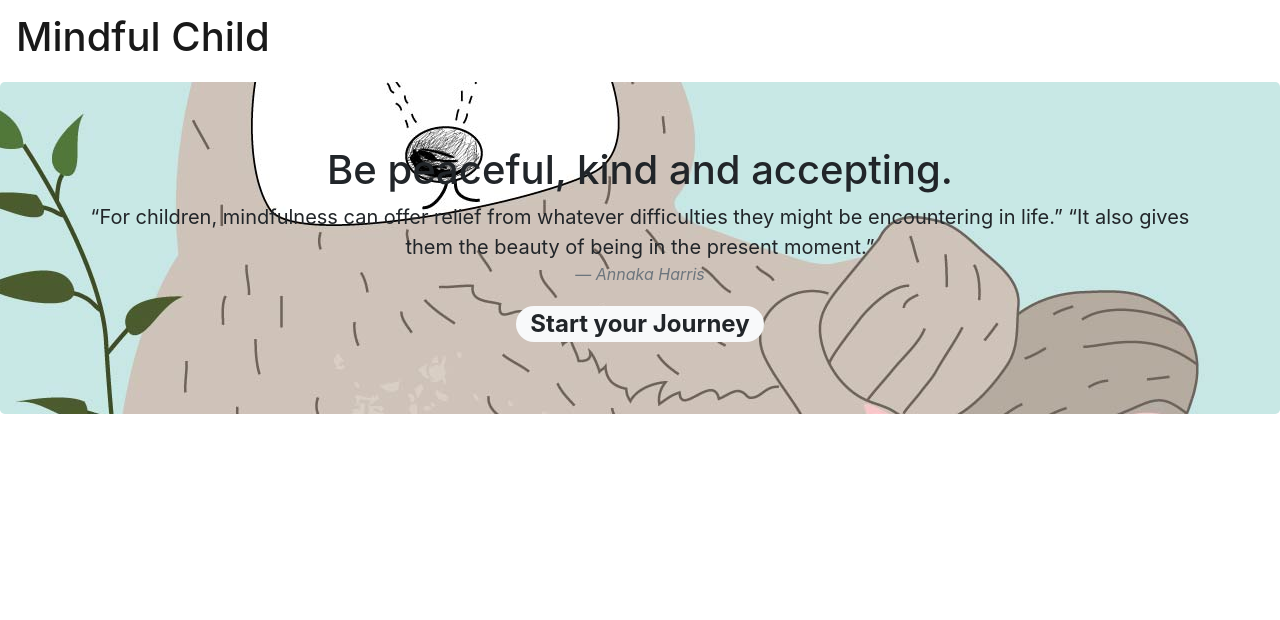
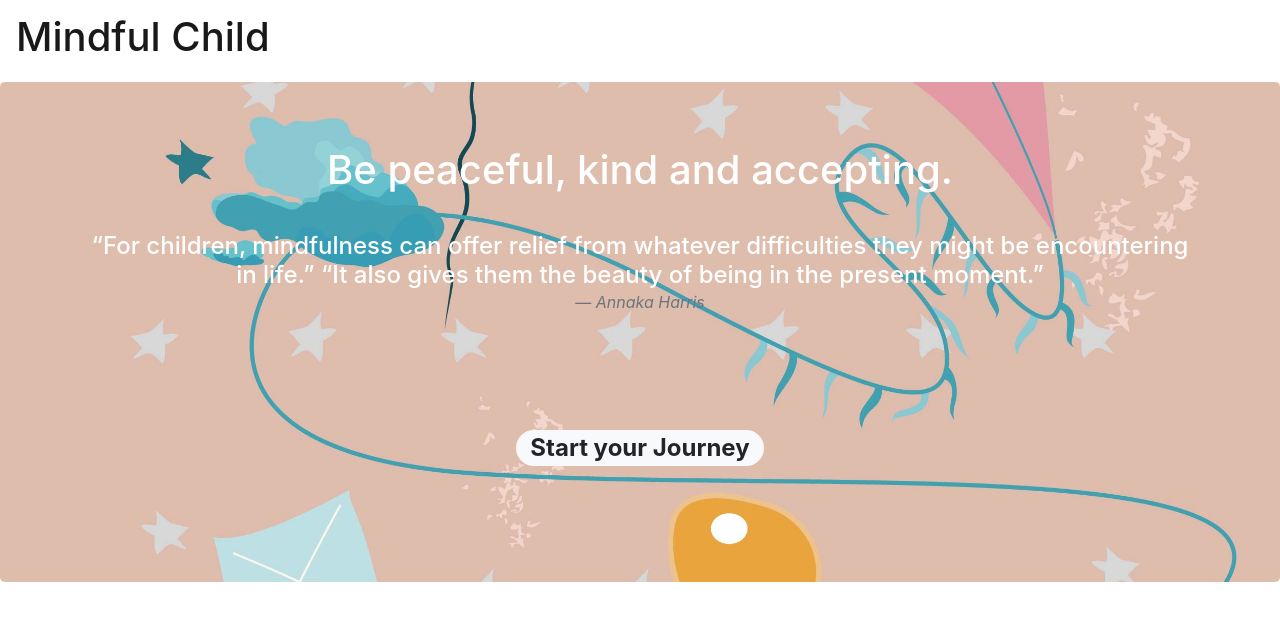
Before and after one commit to MERCERNYC/mindfulchild-frontend, a React (Create React App) app: page / in a window 1280 px wide. Shown: the top 620 px of the page. Built offline with nearby package versions, Linux system fonts and the light colour scheme.

Commit message:
newsletter form

```diff
--- a/src/App.css
+++ b/src/App.css
@@ -8,5 +8,8 @@
   }
 
 .jumbotron {
-  background: url("/img/_main.jpg")  no-repeat fixed center ;
+  background: url("/img/kite.jpg") no-repeat center center fixed;
+  background-size: cover;
+    color: #fff;
+    min-height: 500px;
   }
--- a/src/App.js
+++ b/src/App.js
@@ -1,10 +1,11 @@
 import React from 'react';
 import CategoriesContainer from './containers/CategoriesContainer';
-// import Category from './components/Category'
-import Header from './components/Header'
+import ActivitiesContainer from './containers/ActivitiesContainer';
+import Newsletter from './components/Newsletter';
+import Header from './components/Header';
 import Home from './components/Home';
-import NotFound from './components/NotFound'
-import { BrowserRouter as Router, Route, Switch} from 'react-router-dom'
+import NotFound from './components/NotFound';
+import { BrowserRouter as Router, Route, Switch} from 'react-router-dom';
 
 import 'bootstrap/dist/css/bootstrap.min.css';
 
@@ -19,8 +20,9 @@ class App extends React.Component{
 
            <Switch>
               <Route exact path='/categories' component={CategoriesContainer}/>
+              <Route exact path='/newsletter' component={Newsletter}/>
               <Route exact path='/categories/:id' component={CategoriesContainer}/>
-              {/* <Route exact path='/categories/:id/activity' component={ActivityContainer}/> */}
+              <Route exact path='/categories/:id/activity' component={ActivitiesContainer}/>
               <Route exact path='/' component={Home}/>
               <Route path="*" component={NotFound} />
            </Switch>
--- a/src/components/Activities.js
+++ b/src/components/Activities.js
@@ -1,9 +1,14 @@
 import React from  'react'
+import Activity from './Activity';
 
-const Activities = (props) => {
+const Activities = ({activities}) => {
     return (
         <div>
-          Activities Testing
+         {activities && activities.map(activity => {
+             return (
+                <Activity activity={activity} key={activity.id} />
+             )
+         })}
         </div>
     );
 }
--- /dev/null
+++ b/src/components/Activity.js
@@ -0,0 +1,15 @@
+import React from 'react';
+
+const Activity = ({activity}) => {
+    console.log({activity})
+
+    return (
+        <div>
+           {activity.name}
+           {activity.description}
+           {activity.url}
+        </div>
+    );
+  }
+
+  export default Activity;
--- a/src/components/Category.js
+++ b/src/components/Category.js
@@ -10,7 +10,9 @@ import ActivitiesContainer from  '../containers/ActivitiesContainer'
 // import { PhotoPlaceholder } from 'react-placeholder-image';
 import 'bootstrap/dist/css/bootstrap.min.css';
 
+
 const Category = ({category}) => {
+
 
   return (
     <CardDeck>
@@ -21,7 +23,9 @@ const Category = ({category}) => {
       <Card.Title>{category.title}</Card.Title>
       <Card.Text>{category.detail}</Card.Text>
        <Button variant="outline-info"  as={Link} to={`/categories/${category.id}/activity`}> Learn More</Button>
-      <ActivitiesContainer/>
+       <ActivitiesContainer category={category}/>
+       {/*  Activities Container to have access to category component through props  */}
+
     </Card.Body>
     </Card>
   </CardDeck>
--- a/src/components/Home.js
+++ b/src/components/Home.js
@@ -7,17 +7,20 @@ import "../App.css";
 const Home = () => {
   return (
 
-    <div class="jumbotron">
-    <div class="container">
+    <div className="jumbotron">
+    <div className="container">
        <>
           <blockquote className="blockquote text-center">
 
-             <h1>Be peaceful, kind and accepting.</h1>
-             <p className="mb-0 ">“For children, mindfulness can offer relief from whatever difficulties they might be encountering in life.”
-             “It also gives them the beauty of being in the present moment.”</p>
+             <h1>Be peaceful, kind and accepting.</h1><br></br>
+
+             <h4 className="mb-0 ">“For children, mindfulness can offer relief from whatever difficulties they might be encountering in life.”
+             “It also gives them the beauty of being in the present moment.”</h4>
+
            <footer className="blockquote-footer mb-3"><cite title="Source Title">Annaka Harris</cite></footer>
           </blockquote>
-          <div>
+          <div><br></br><br></br><br></br><br></br>
+
           <h2 className="text-center">
             <Badge  pill variant="light" as={Link} to='/categories'>Start your Journey</Badge>
            </h2>
--- /dev/null
+++ b/src/components/Newsletter.js
@@ -0,0 +1,24 @@
+import React  from 'react'
+import { connect } from 'react-redux';//HOC
+
+
+class Newsletter extends React.Component{
+
+    state = {
+        email:''
+    }
+
+    render() {
+        return(
+            <div>
+                <form>
+                    <label>Email:</label>
+                    <input type='text'/>
+                </form>
+
+            </div>
+        );
+    }
+}
+
+export default connect(null)(Newsletter)
--- a/src/components/NotFound.js
+++ b/src/components/NotFound.js
@@ -1,19 +1,19 @@
 import React from 'react'
-import Jumbotron from 'react-bootstrap/Jumbotron'
+// import Jumbotron from 'react-bootstrap/Jumbotron'
 import Container from 'react-bootstrap/Container'
 import { Link } from 'react-router-dom';
 import Badge from 'react-bootstrap/Badge'
 
 const NotFound= () => {
     return (
-      <Jumbotron>
+      // <Jumbotron>
       <Container className="pagenotfound">
        <div className= "text-center">
-       <h1 > 404..Oops This page is not found!</h1>
+       <h1 > 404..Oops This page is not found!</h1> <br></br><br></br>
        <Badge  pill variant="light" as={Link} to='/'><h2>Go to Home</h2></Badge>
        </div>
       </Container>
-     </Jumbotron>
+    //  </Jumbotron>
     );
   };
 
--- a/src/containers/ActivitiesContainer.js
+++ b/src/containers/ActivitiesContainer.js
@@ -3,10 +3,17 @@ import Activities from '../components/Activities'
 
 
 class ActivitiesContainer extends React.Component {
+
     render () {
+        const {activities} = this.props;
+
+        if (!activities) {
+            return <div> Loading ...</div>
+        }
+
         return (
             <div>
-                <Activities/>
+                 <Activities activities={activities} />
             </div>
         )
     }
```
Also changed, not shown: public/img/kite.jpg (added).
